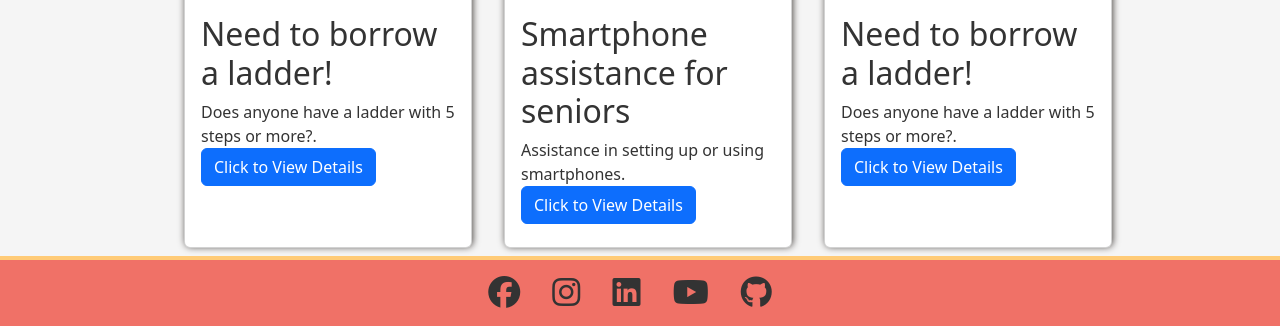
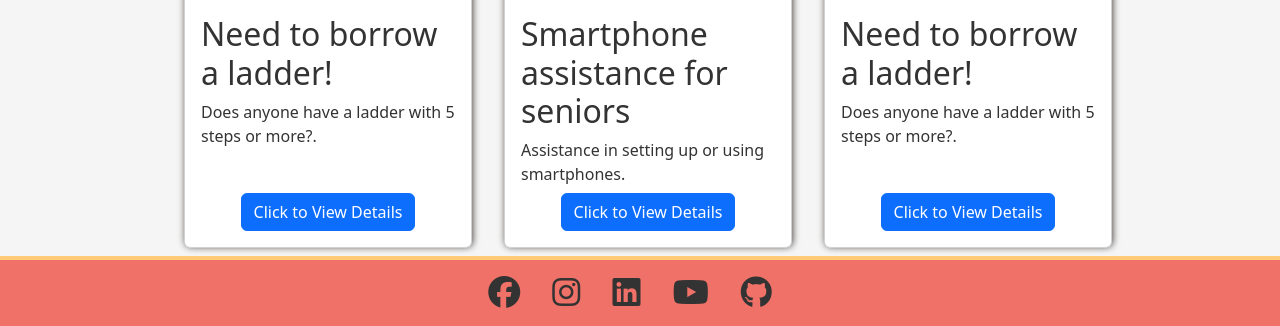
Before and after one commit to g-omarsdottir/helping-hands-happy-hearts, a Django app: page /board/board/ in a window 1280 px wide. Shown: the part 504-830 px from the top of the page. Run offline with Django 4.2, Linux system fonts and the light colour scheme; data comes from the database, SQL or seed files in the repository; parts of the project's set-up code (start-up, migrations or seed data) failed here and were passed over; some libraries are stand-ins or nearby versions.

Commit message:
Add style to buttons on board.html

```diff
--- a/board/templates/board/board.html
+++ b/board/templates/board/board.html
@@ -15,14 +15,17 @@
     <a href="{% url "post_detail" post.id %}" aria-label="Click to view detailed {{post.title}}">
         <div class="card posts" style="width: 18rem;">
             {% if "placeholder" in post.featured_image.url %}
-            <img src="{% static 'images/default.webp' %}" class="card-img-top scale" alt="placeholder post image of hands forming a heart">
+            <img src="{% static 'images/default.webp' %}" class="card-img-top scale"
+                alt="placeholder post image of hands forming a heart">
             {% else %}
             <img src="{{ post.post_image.url }}" class="card-img-top scale" alt="image for post {{ post.title }}">
             {% endif %}
-            <div class="card-body">
-              <h2 class="card-title">{{post.title}}</h2>
-              <p class="card-text">{{post.excerpt|truncatechars:100}}.</p>
-              <a href="#" class="btn btn-primary">Click to View Details</a>
+            <div class="card-body d-flex flex-column justify-content-between">
+                <h2 class="card-title">{{post.title}}</h2>
+                <p class="card-text">{{post.excerpt|truncatechars:100}}.</p>
+                <div class="d-flex justify-content-center">
+                    <a href="#" class="btn btn-primary">Click to View Details</a>
+                </div>
             </div>
         </div>
     </a>
```
